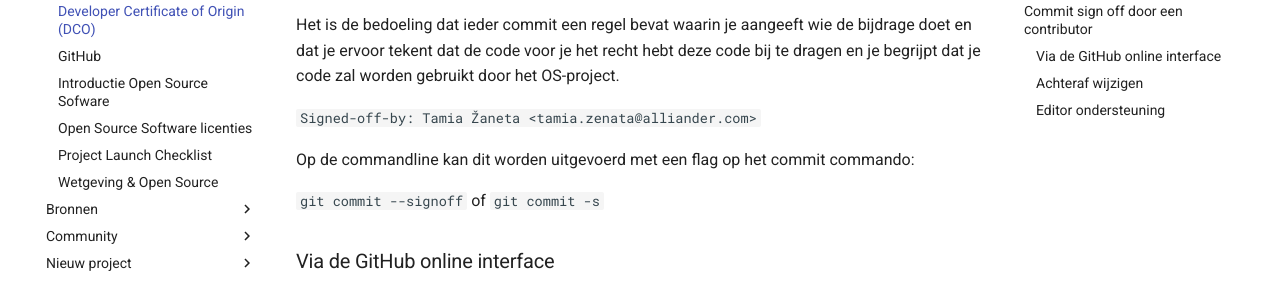
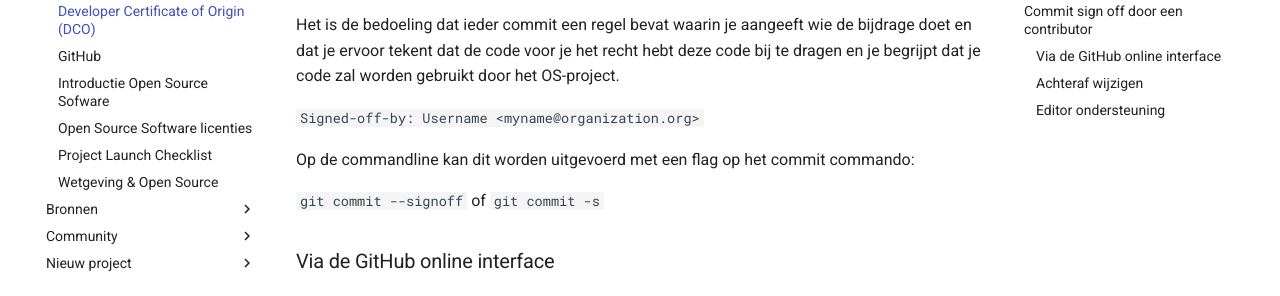
Before and after one commit to ospo-nl/kennisbank, an MkDocs documentation site: the page built from docs/best-practices/DCO.md, in a window 1280 px wide and 900 px high, scrolled down 1311 px. Shown: the part 151-447 px from the top of the window. Built offline with MkDocs 1.6.1 and Material for MkDocs 9.7.7, drawn with Linux system fonts in a browser that asks for light colours; comment, search, counter and statistics services are not loaded.

Commit message:
'ont alliandert' :grin:
Signed-off-by: Marc van Andel <marc.vanandel@kadaster.nl>

```diff
--- a/docs/best-practices/DCO.md
+++ b/docs/best-practices/DCO.md
@@ -62,7 +62,7 @@ Het is de bedoeling dat ieder commit een regel bevat waarin je aangeeft wie de b
 je ervoor tekent dat de code voor je het recht hebt deze code bij te dragen en je begrijpt dat je
 code zal worden gebruikt door het OS-project.
 
-`Signed-off-by: Tamia Žaneta <tamia.zenata@alliander.com>`
+`Signed-off-by: Username <myname@organization.org>`
 
 Op de commandline kan dit worden uitgevoerd met een flag op het commit commando:
 
@@ -72,8 +72,8 @@ Op de commandline kan dit worden uitgevoerd met een flag op het commit commando:
 
 Het komt voor dat je een kleine wijziging wilt doorvoeren via de online interface van GitHub. Je
 kunt dan zelf deze regel toevoegen. Omdat de kans groot is dat je vergeet, heeft Github een feature
-geïntroduceerd om dit automatische voor je te doen. Deze github feature is kan in- of uitgeschakeld worden
-voor de GitHub organisatie.
+geïntroduceerd om dit automatische voor je te doen. Deze github feature is kan in- of uitgeschakeld
+worden voor de GitHub organisatie.
 
 Voor andere github organisatie waar deze github feautre niet geactiveerd is, zijn er ook browser
 plugins beschikbaar die dit automatisch voor je doen (zoals GitHub - scottrigby/dco-gh-ui: Browser
```
